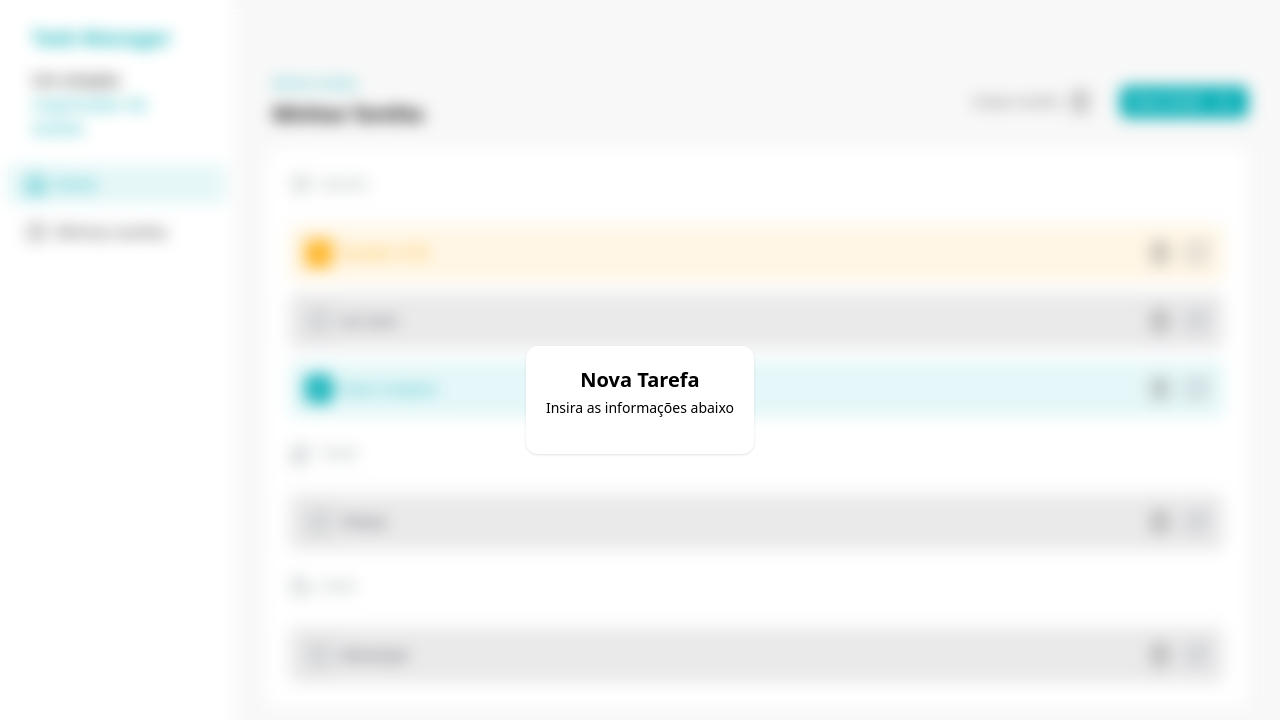
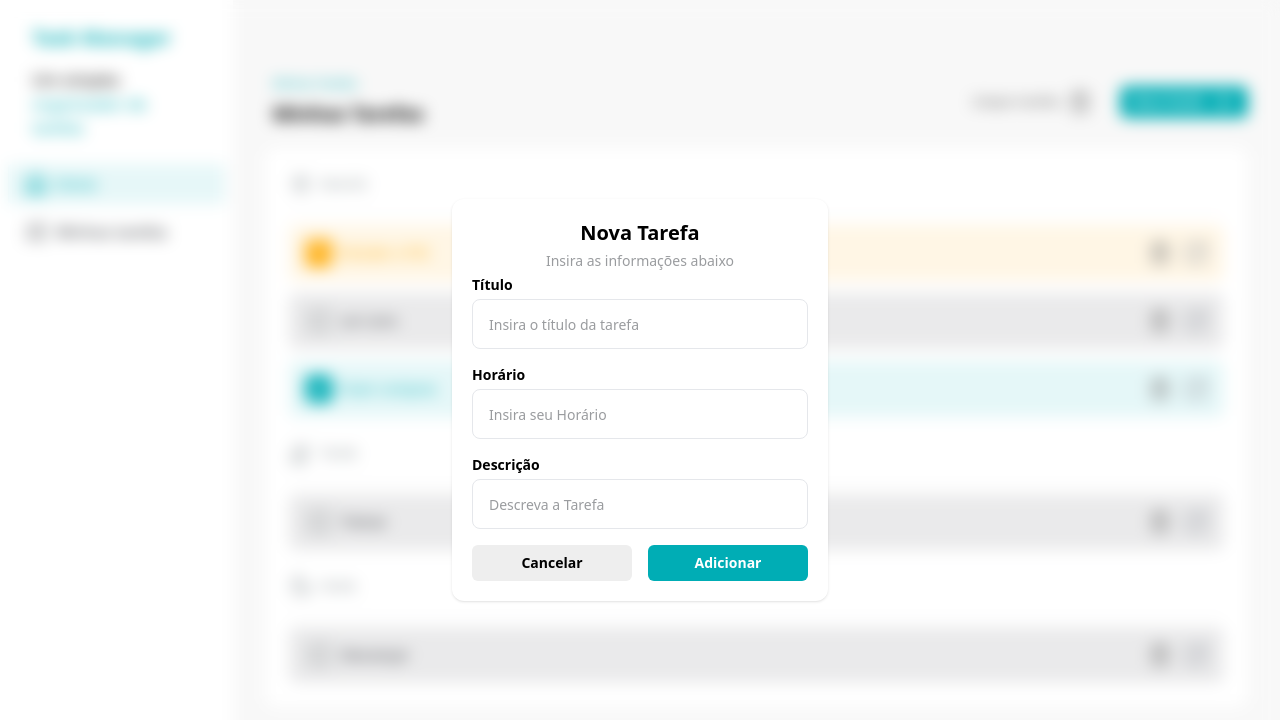
Before and after one commit to tassioNS9/task-manager, a React (Vite) app: page / in a window 1280 px wide. Both pictures are taken after a click on the button "Nova Tarefa". Shown: the top 720 px of the page. Built offline with nearby package versions, Linux system fonts and the light colour scheme.

Commit message:
feat: ensure AddTaskDialog can be closed

```diff
--- a/src/components/AddTaskDialog.jsx
+++ b/src/components/AddTaskDialog.jsx
@@ -1,6 +1,8 @@
 import { createPortal } from "react-dom"
 
-const AddTaskDialog = ({ isOpen }) => {
+import Button from "./Button"
+import Input from "./Input"
+const AddTaskDialog = ({ isOpen, handleClose }) => {
   if (!isOpen) return null
   return createPortal(
     <div className="fixed bottom-0 left-0 top-0 flex h-screen w-screen items-center justify-center backdrop-blur">
@@ -9,9 +11,37 @@ const AddTaskDialog = ({ isOpen }) => {
         <h2 className="text-brand-dark-blue text-xl font-semibold">
           Nova Tarefa
         </h2>
-        <p className="text-brand-text-gray mb-4 mt-1 text-sm">
+        <p className="mb-1 mt-1 text-sm text-[#9A9C9F]">
           Insira as informações abaixo
         </p>
+
+        <div className="flex w-[336px] flex-col space-y-4">
+          <Input
+            id="title"
+            label="Título"
+            placeholder="Insira o título da tarefa"
+          />
+          <Input id="time" label="Horário" placeholder="Insira seu Horário" />
+          <Input
+            id="description"
+            label="Descrição"
+            placeholder="Descreva a Tarefa"
+          />
+
+          <div className="flex justify-center gap-4">
+            <Button
+              className="w-full justify-center"
+              size="large"
+              variant="secondary"
+              onClick={handleClose}
+            >
+              Cancelar
+            </Button>
+            <Button className="w-full justify-center" size="large">
+              Adicionar
+            </Button>
+          </div>
+        </div>
       </div>
     </div>,
     document.body
--- a/src/components/Tasks.jsx
+++ b/src/components/Tasks.jsx
@@ -61,7 +61,10 @@ const Tasks = () => {
             Nova Tarefa <PlusIcon />
           </Button>
 
-          <AddTaskDialog isOpen={addTaskDialogIsOpen} />
+          <AddTaskDialog
+            isOpen={addTaskDialogIsOpen}
+            handleClose={() => setAddTaskDialogIsOpen(false)}
+          />
         </div>
       </div>
       <div className="flex flex-col rounded-xl bg-white p-6">
```
